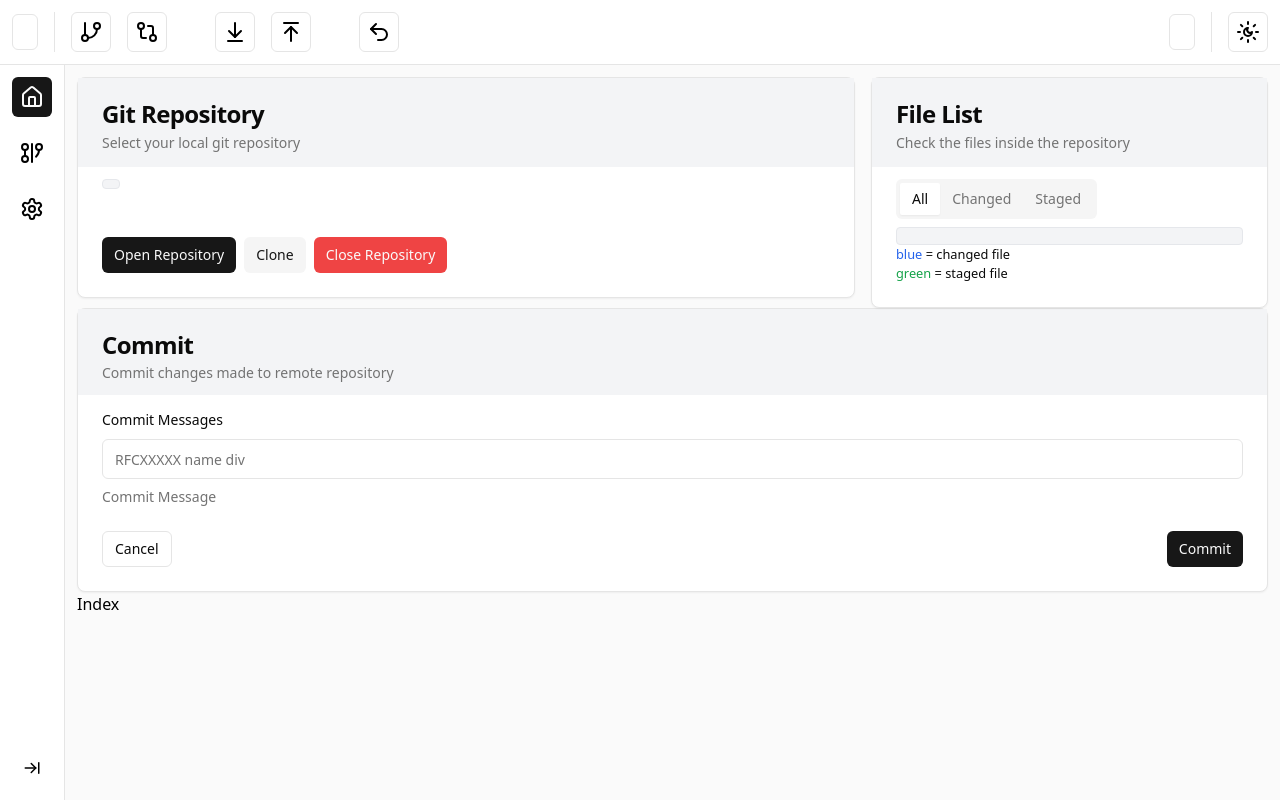
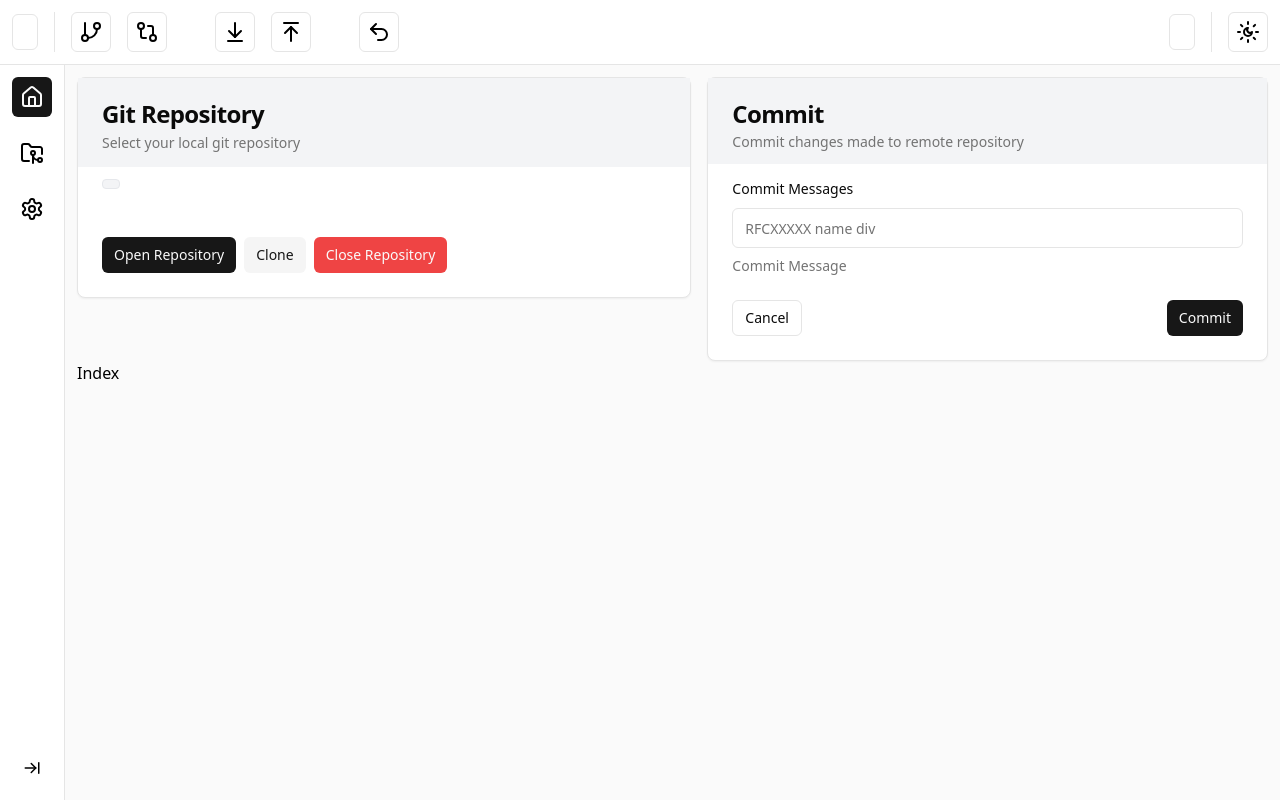
Before and after one commit to RMalik777/git-commander, a React (Vite) app: page / in a window 1280 px wide. Built offline with nearby package versions, Linux system fonts and the light colour scheme.

Commit message:
fix: change git pages to folder pages
move filelist form index to folder page

```diff
--- /dev/null
+++ b/src/components/Card/FileList.tsx
@@ -0,0 +1,141 @@
+import { useEffect, useState } from "react";
+import { useAppDispatch, useAppSelector } from "@/lib/Redux/hooks";
+import { setRepo } from "@/lib/Redux/repoSlice";
+import { FileEntry, readDir } from "@tauri-apps/api/fs";
+
+import {
+  Card,
+  CardContent,
+  CardDescription,
+  CardHeader,
+  CardTitle,
+} from "@/components/ui/card";
+import { Tabs, TabsContent, TabsList, TabsTrigger } from "@/components/ui/tabs";
+
+import * as git from "@/lib/git";
+
+export default function FileList() {
+  const repoName = useAppSelector((state) => state.repo.name);
+  const dir = useAppSelector((state) => state.repo.directory);
+  const dispatch = useAppDispatch();
+
+  const [dirList, setDirList] = useState<FileEntry[]>([]);
+
+  const diffList = useAppSelector((state) => state.repo.diff);
+  useEffect(() => {
+    async function getDiff() {
+      const data = await git.showChanged(dir);
+      dispatch(setRepo({ diff: data }));
+    }
+    getDiff();
+  }, [dir]);
+
+  const stagedList = useAppSelector((state) => state.repo.staged);
+  useEffect(() => {
+    async function getStaged() {
+      const data = await git.showStaged(dir);
+      dispatch(setRepo({ staged: data }));
+    }
+    getStaged();
+  }, [dir]);
+
+  useEffect(() => {
+    async function getAllChildDir(repo: string) {
+      try {
+        const dir = await readDir(repo, {});
+        console.log(dir);
+        return dir;
+      } catch (error) {
+        console.error(error);
+        return [];
+      }
+    }
+    async function setDirectory() {
+      setDirList(await getAllChildDir(dir));
+    }
+    setDirectory();
+  }, [repoName, dir]);
+  return (
+    <Card className="w-full">
+      <CardHeader className="bg-gray-100 pb-3">
+        <CardTitle>File List</CardTitle>
+        <CardDescription className="flex max-w-full flex-col text-balance leading-relaxed">
+          Check the files inside the repository
+        </CardDescription>
+      </CardHeader>
+      <CardContent className="pt-3">
+        <Tabs defaultValue="all" className="w-full">
+          <TabsList>
+            <TabsTrigger value="all">All</TabsTrigger>
+            <TabsTrigger value="changed">Changed</TabsTrigger>
+            <TabsTrigger value="staged">Staged</TabsTrigger>
+          </TabsList>
+          <TabsContent value="all">
+            <ul className="flex flex-col rounded border bg-gray-100 p-2">
+              {dirList?.map((file) => {
+                const isChanged = diffList?.some(
+                  (diffFile) =>
+                    diffFile === file.name ||
+                    diffFile.split("/").shift() ===
+                      file.path.replace(dir + "\\", "")
+                );
+                const isStaged = stagedList?.some(
+                  (stagedFile) =>
+                    stagedFile === file.name ||
+                    stagedFile.split("/").shift() ===
+                      file.path.replace(dir + "\\", "")
+                );
+                return (
+                  <li key={file.path} className="w-fit">
+                    <code
+                      className={
+                        (isChanged ? "text-bold text-blue-600" : "") +
+                        (isStaged ? " text-green-600" : "") +
+                        " w-fit text-sm"
+                      }>
+                      {file.name}
+                    </code>
+                  </li>
+                );
+              })}
+            </ul>
+            <div className="flex flex-col">
+              <small>
+                <span className="text-blue-600">blue</span> = changed file
+              </small>
+              <small>
+                <span className="text-green-600">green</span> = staged file
+              </small>
+            </div>
+          </TabsContent>
+          <TabsContent value="changed">
+            <ul className="flex flex-col rounded border bg-gray-100 p-2">
+              {diffList?.map((file) => {
+                return (
+                  <li key={file} className="w-fit">
+                    <code className="w-fit text-sm">
+                      {file?.split("/").shift()}
+                    </code>
+                  </li>
+                );
+              })}
+            </ul>
+          </TabsContent>
+          <TabsContent value="staged">
+            <ul className="flex flex-col rounded border bg-gray-100 p-2">
+              {stagedList?.map((file) => {
+                return (
+                  <li key={file} className="w-fit">
+                    <code className="w-fit text-sm">
+                      {file?.split("/").shift()}
+                    </code>
+                  </li>
+                );
+              })}
+            </ul>
+          </TabsContent>
+        </Tabs>
+      </CardContent>
+    </Card>
+  );
+}
--- a/src/components/Navbar/Navbar.jsx
+++ b/src/components/Navbar/Navbar.jsx
@@ -3,10 +3,10 @@ import { NavLink, useLocation } from "react-router-dom";
 
 import {
   Home,
-  GitGraph,
   ArrowRightToLine,
   ArrowLeftToLine,
   Settings,
+  FolderGit2,
 } from "lucide-react";
 import { Button } from "@/components/ui/button";
 import {
@@ -64,16 +64,16 @@ export default function Navbar() {
             <li className="w-full">
               <Tooltip open={navOpen ? false : undefined}>
                 <TooltipTrigger asChild>
-                  <NavLink to="/git" className="group block h-fit w-full">
+                  <NavLink to="/folder" className="group block h-fit w-full">
                     <Button
                       className={
                         "" + (navOpen ? "w-full justify-start gap-2 p-2" : "")
                       }
                       size="icon"
                       variant={
-                        currentPath.pathname == "/git" ? "default" : "ghost"
+                        currentPath.pathname == "/folder" ? "default" : "ghost"
                       }>
-                      <GitGraph className="" />
+                      <FolderGit2 className="" />
                       {navOpen ? "Source" : ""}
                     </Button>
                   </NavLink>
--- a/src/main.jsx
+++ b/src/main.jsx
@@ -6,7 +6,7 @@ import "./index.css";
 import Layout from "./routes/Layout";
 import Index from "./routes/index";
 import Settings from "./routes/pages/settings";
-import Git from "./routes/pages/git";
+import Folder from "./routes/pages/folder";
 
 import ErrorPage from "./error-page";
 
@@ -28,8 +28,8 @@ const router = createBrowserRouter([
         element: <Settings />,
       },
       {
-        path: "/git",
-        element: <Git />,
+        path: "/Folder",
+        element: <Folder />,
       },
     ],
   },
--- a/src/routes/index.jsx
+++ b/src/routes/index.jsx
@@ -83,7 +83,7 @@ export default function Index() {
 
   return (
     <>
-      <div className="flex min-h-fit flex-row gap-4">
+      <div className="flex min-h-fit flex-col lg:flex-row gap-4">
         <Card className="h-fit flex-grow">
           <CardHeader className="bg-gray-100 pb-3">
             <CardTitle>Git Repository</CardTitle>
@@ -121,90 +121,8 @@ export default function Index() {
             </Button>
           </CardFooter>
         </Card>
-
-        <Card className="w-1/3 min-w-[33.33%]">
-          <CardHeader className="bg-gray-100 pb-3">
-            <CardTitle>File List</CardTitle>
-            <CardDescription className="flex max-w-full flex-col text-balance leading-relaxed">
-              Check the files inside the repository
-            </CardDescription>
-          </CardHeader>
-          <CardContent className="pt-3">
-            <Tabs defaultValue="all" className="w-full">
-              <TabsList>
-                <TabsTrigger value="all">All</TabsTrigger>
-                <TabsTrigger value="changed">Changed</TabsTrigger>
-                <TabsTrigger value="staged">Staged</TabsTrigger>
-              </TabsList>
-              <TabsContent value="all">
-                <ul className="flex flex-col rounded border bg-gray-100 p-2">
-                  {dirList?.map((file) => {
-                    const isChanged = diffList?.some(
-                      (diffFile) =>
-                        diffFile === file.name ||
-                        diffFile.split("/").shift() ===
-                          file.path.replace(dir + "\\", "")
-                    );
-                    const isStaged = stagedList?.some(
-                      (stagedFile) =>
-                        stagedFile === file.name ||
-                        stagedFile.split("/").shift() ===
-                          file.path.replace(dir + "\\", "")
-                    );
-                    return (
-                      <li key={file.path} className="w-fit">
-                        <code
-                          className={
-                            (isChanged ? "text-bold text-blue-600" : "") +
-                            (isStaged ? " text-green-600" : "") +
-                            " w-fit text-sm"
-                          }>
-                          {file.name}
-                        </code>
-                      </li>
-                    );
-                  })}
-                </ul>
-                <div className="flex flex-col">
-                  <small>
-                    <span className="text-blue-600">blue</span> = changed file
-                  </small>
-                  <small>
-                    <span className="text-green-600">green</span> = staged file
-                  </small>
-                </div>
-              </TabsContent>
-              <TabsContent value="changed">
-                <ul className="flex flex-col rounded border bg-gray-100 p-2">
-                  {diffList?.map((file) => {
-                    return (
-                      <li key={file} className="w-fit">
-                        <code className="w-fit text-sm">
-                          {file?.split("/").shift()}
-                        </code>
-                      </li>
-                    );
-                  })}
-                </ul>
-              </TabsContent>
-              <TabsContent value="staged">
-                <ul className="flex flex-col rounded border bg-gray-100 p-2">
-                  {stagedList?.map((file) => {
-                    return (
-                      <li key={file} className="w-fit">
-                        <code className="w-fit text-sm">
-                          {file?.split("/").shift()}
-                        </code>
-                      </li>
-                    );
-                  })}
-                </ul>
-              </TabsContent>
-            </Tabs>
-          </CardContent>
-        </Card>
+        <Commit />
       </div>
-      <Commit />
       <h1>Index</h1>
     </>
   );
--- a/src/routes/pages/git.jsx
+++ b/src/routes/pages/folder.jsx
@@ -1,10 +1,10 @@
-import Clone from "@/components/Dialog/Clone";
+import FileList from "@/components/Card/FileList";
 
 export default function Git() {
   return (
     <>
       <h1>Git</h1>
-      <Clone />
+      <FileList />
     </>
   );
 }
```
